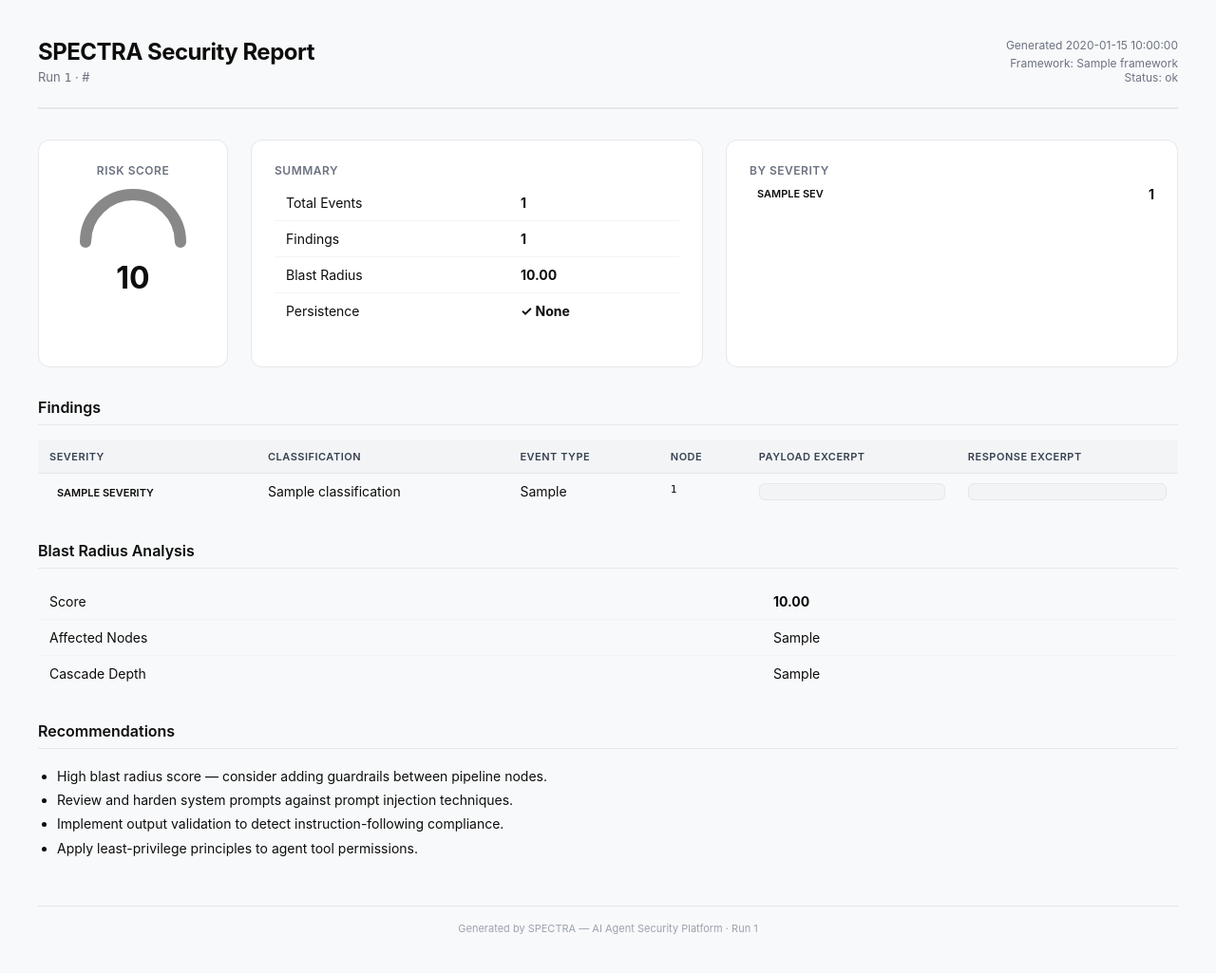
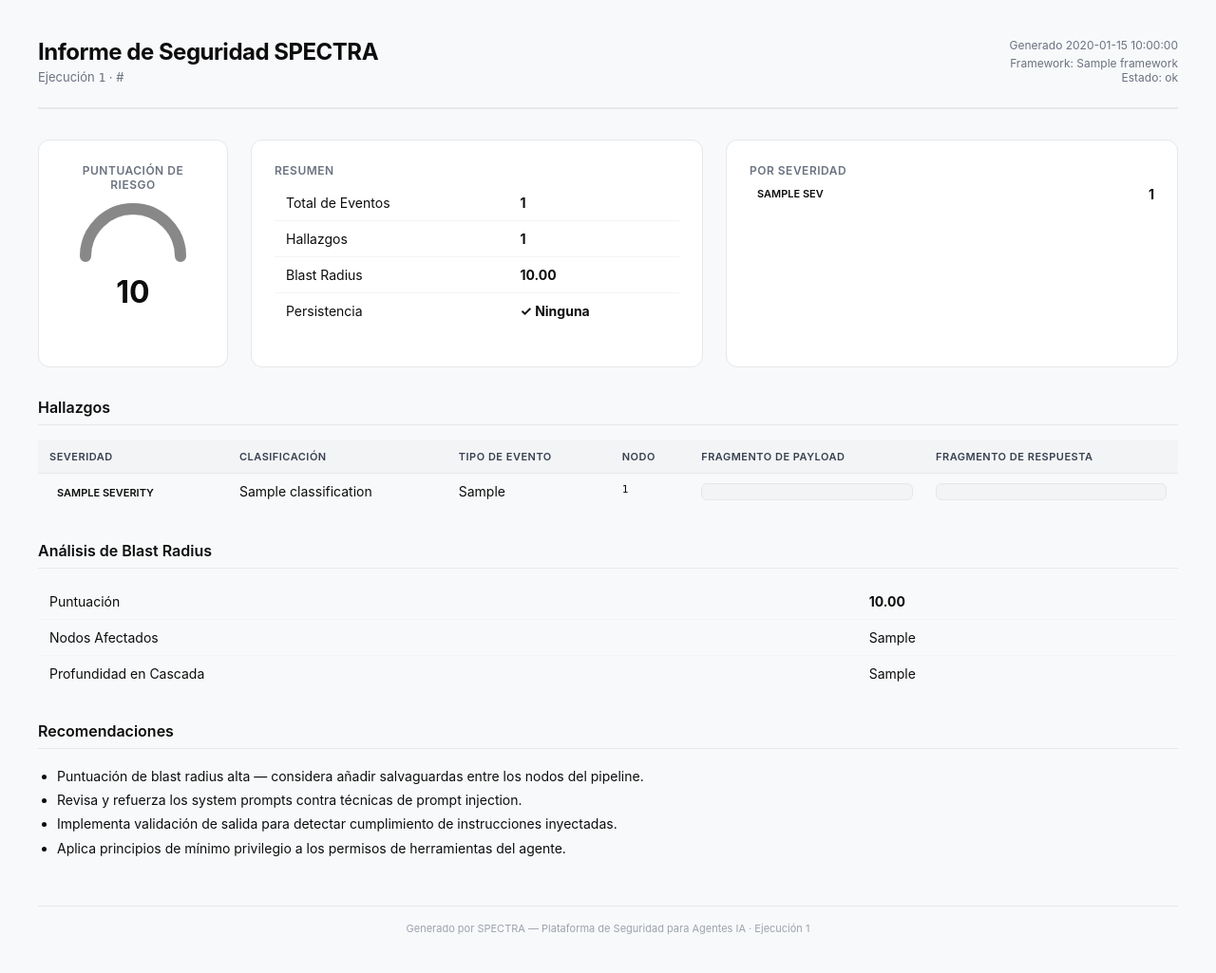
Before and after one commit to KristinaSabitova/SPECTRA, a Python web app: template backend/app/templates/report_html.j2 in a window 1280 px wide. Shown: the whole page at 95% size. Run offline with Jinja, Linux system fonts and the light colour scheme; the template is opened without the code that fills it: most values are stand-ins (such as "Sample title", 1, 10 or a date in 2020).

Commit message:
feat: translate backend content to Spanish - catalog descriptions, report generator, forensic reasoning - runner.py: translate _PAYLOAD_RISK_MEANING, _PAYLOAD_EXPECTED_BEHAVIOR, _build_forensic_reasoning strings; add _CLASSIFICATION_LABEL for classification display - catalog.py: translate all 11 PayloadTemplate description fields - report_markdown.j2 + report_html.j2: translate all UI labels, section headers, table headers, recommendations - FindingsList.tsx: remove hardcoded English fallbacks from t() calls - RiskScoring.tsx + index.css: fix ScoreBar layout — percentage value in flex row outside bar fill - i18n locales (es/en/ru): add findings.detail section with 11 keys

```diff
--- a/backend/app/templates/report_html.j2
+++ b/backend/app/templates/report_html.j2
@@ -1,9 +1,9 @@
 <!DOCTYPE html>
-<html lang="en">
+<html lang="es">
 <head>
   <meta charset="UTF-8">
   <meta name="viewport" content="width=device-width, initial-scale=1.0">
-  <title>SPECTRA Report — {{ run.id[:8] }}</title>
+  <title>Informe SPECTRA — {{ run.id[:8] }}</title>
   <style>
     * { box-sizing: border-box; margin: 0; padding: 0; }
     body { font-family: -apple-system, BlinkMacSystemFont, "Segoe UI", sans-serif;
@@ -52,22 +52,22 @@
 
 <div class="header">
   <div>
-    <h1>SPECTRA Security Report</h1>
+    <h1>Informe de Seguridad SPECTRA</h1>
     <div style="color:#6B7280; margin-top:4px; font-size:13px;">
-      Run <code>{{ run.id[:8] }}</code> · {{ run.target_url }}
+      Ejecución <code>{{ run.id[:8] }}</code> · {{ run.target_url }}
     </div>
   </div>
   <div class="meta">
-    <div>Generated {{ now }}</div>
-    <div style="margin-top:4px;">Framework: {{ run.framework or "Unknown" }}</div>
-    <div>Status: {{ run.status }}</div>
+    <div>Generado {{ now }}</div>
+    <div style="margin-top:4px;">Framework: {{ run.framework or "Desconocido" }}</div>
+    <div>Estado: {{ run.status }}</div>
   </div>
 </div>
 
 <div class="score-section">
-  <!-- Score gauge -->
+  <!-- Gauge de puntuación -->
   <div class="score-card" style="text-align:center; flex: 0 0 200px;">
-    <h3>Risk Score</h3>
+    <h3>Puntuación de Riesgo</h3>
     <svg class="gauge-svg" width="120" height="70" viewBox="0 0 120 70">
       <path d="M10,60 A50,50 0 0,1 110,60" fill="none" stroke="#E5E7EB" stroke-width="12"/>
       <path d="M10,60 A50,50 0 0,1 110,60" fill="none"
@@ -78,44 +78,44 @@
     <div class="score-value {{ score_class }}">{{ score_display }}</div>
   </div>
 
-  <!-- Summary stats -->
+  <!-- Estadísticas de resumen -->
   <div class="score-card">
-    <h3>Summary</h3>
+    <h3>Resumen</h3>
     <table>
-      <tr><td>Total Events</td><td><strong>{{ run.total_events }}</strong></td></tr>
-      <tr><td>Findings</td><td><strong>{{ run.findings_count }}</strong></td></tr>
+      <tr><td>Total de Eventos</td><td><strong>{{ run.total_events }}</strong></td></tr>
+      <tr><td>Hallazgos</td><td><strong>{{ run.findings_count }}</strong></td></tr>
       <tr><td>Blast Radius</td><td><strong>{{ "%.2f"|format(run.blast_radius_score or 0) }}</strong></td></tr>
-      <tr><td>Persistence</td>
-          <td><strong>{{ "⚠️ Detected" if run.persistence_detected else "✓ None" }}</strong></td></tr>
+      <tr><td>Persistencia</td>
+          <td><strong>{{ "⚠️ Detectada" if run.persistence_detected else "✓ Ninguna" }}</strong></td></tr>
     </table>
   </div>
 
-  <!-- Severity breakdown -->
+  <!-- Desglose por severidad -->
   <div class="score-card">
-    <h3>By Severity</h3>
+    <h3>Por Severidad</h3>
     {% for sev, count in severity_counts.items() %}
     <div style="display:flex; justify-content:space-between; margin-bottom:8px; align-items:center;">
       <span class="badge badge-{{ sev }}">{{ sev }}</span>
       <strong>{{ count }}</strong>
     </div>
     {% else %}
-    <span style="color:#9CA3AF;">No findings</span>
+    <span style="color:#9CA3AF;">Sin hallazgos</span>
     {% endfor %}
   </div>
 </div>
 
 {% if findings %}
 <div class="section">
-  <h2>Findings</h2>
+  <h2>Hallazgos</h2>
   <table>
     <thead>
       <tr>
-        <th>Severity</th>
-        <th>Classification</th>
-        <th>Event Type</th>
-        <th>Node</th>
-        <th>Payload Excerpt</th>
-        <th>Response Excerpt</th>
+        <th>Severidad</th>
+        <th>Clasificación</th>
+        <th>Tipo de Evento</th>
+        <th>Nodo</th>
+        <th>Fragmento de Payload</th>
+        <th>Fragmento de Respuesta</th>
       </tr>
     </thead>
     <tbody>
@@ -136,38 +136,38 @@
 
 {% if run.blast_radius_detail %}
 <div class="section">
-  <h2>Blast Radius Analysis</h2>
+  <h2>Análisis de Blast Radius</h2>
   <table>
-    <tr><td>Score</td><td><strong>{{ "%.2f"|format(run.blast_radius_score or 0) }}</strong></td></tr>
-    <tr><td>Affected Nodes</td>
-        <td>{{ run.blast_radius_detail.get("affected_nodes", []) | join(", ") or "None" }}</td></tr>
-    <tr><td>Cascade Depth</td>
+    <tr><td>Puntuación</td><td><strong>{{ "%.2f"|format(run.blast_radius_score or 0) }}</strong></td></tr>
+    <tr><td>Nodos Afectados</td>
+        <td>{{ run.blast_radius_detail.get("affected_nodes", []) | join(", ") or "Ninguno" }}</td></tr>
+    <tr><td>Profundidad en Cascada</td>
         <td>{{ run.blast_radius_detail.get("cascade_depth", 0) }}</td></tr>
   </table>
 </div>
 {% endif %}
 
 <div class="section">
-  <h2>Recommendations</h2>
+  <h2>Recomendaciones</h2>
   <ul style="padding-left:20px; line-height:1.8;">
     {% if run.persistence_detected %}
-    <li>Persistence detected — review memory and context management in the pipeline.</li>
+    <li>Persistencia detectada — revisa la gestión de memoria y contexto en el pipeline.</li>
     {% endif %}
     {% if (run.blast_radius_score or 0) > 0.7 %}
-    <li>High blast radius score — consider adding guardrails between pipeline nodes.</li>
+    <li>Puntuación de blast radius alta — considera añadir salvaguardas entre los nodos del pipeline.</li>
     {% endif %}
     {% if run.findings_count > 0 %}
-    <li>Review and harden system prompts against prompt injection techniques.</li>
-    <li>Implement output validation to detect instruction-following compliance.</li>
-    <li>Apply least-privilege principles to agent tool permissions.</li>
+    <li>Revisa y refuerza los system prompts contra técnicas de prompt injection.</li>
+    <li>Implementa validación de salida para detectar cumplimiento de instrucciones inyectadas.</li>
+    <li>Aplica principios de mínimo privilegio a los permisos de herramientas del agente.</li>
     {% else %}
-    <li>No findings — continue monitoring with updated payload catalogs.</li>
+    <li>Sin hallazgos — continúa monitorizando con catálogos de payloads actualizados.</li>
     {% endif %}
   </ul>
 </div>
 
 <div class="footer">
-  Generated by SPECTRA — AI Agent Security Platform · Run {{ run.id }}
+  Generado por SPECTRA — Plataforma de Seguridad para Agentes IA · Ejecución {{ run.id }}
 </div>
 
 </body>
--- a/frontend/src/components/audit/FindingsList.tsx
+++ b/frontend/src/components/audit/FindingsList.tsx
@@ -112,7 +112,7 @@ export default function FindingsList({ events }: Props) {
                         {payloadDesc && (
                           <div className="finding-detail-section">
                             <span className="finding-detail-label">
-                              {t('findings.detail.description', 'Payload description')}
+                              {t('findings.detail.description')}
                             </span>
                             <p className="finding-detail-desc">{payloadDesc}</p>
                           </div>
@@ -121,7 +121,7 @@ export default function FindingsList({ events }: Props) {
                         {reasoning && (
                           <div className="finding-detail-section">
                             <span className="finding-detail-label">
-                              {t('findings.detail.reasoning', 'Forensic reasoning')}
+                              {t('findings.detail.reasoning')}
                             </span>
                             <pre className="finding-detail-reasoning">{reasoning}</pre>
                           </div>
@@ -130,7 +130,7 @@ export default function FindingsList({ events }: Props) {
                         {forensicMatches.length > 0 && (
                           <div className="finding-detail-section">
                             <span className="finding-detail-label">
-                              {t('findings.detail.matches', 'Forensic matches')} ({forensicMatches.length})
+                              {t('findings.detail.matches')} ({forensicMatches.length})
                             </span>
                             <div className="forensic-match-list">
                               {forensicMatches.map((m, i) => (
--- a/frontend/src/components/audit/RiskScoring.tsx
+++ b/frontend/src/components/audit/RiskScoring.tsx
@@ -67,6 +67,7 @@ function RiskGauge({ score, level }: { score: number; level: RiskLevel }) {
 
 function ScoreBar({ value, color, weight }: { value: number; color: string; weight: number }) {
   return (
+    <div className="risk-bar-wrap">
       <div className="risk-bar-track">
         <div
           className="risk-bar-fill"
@@ -77,6 +78,7 @@ function ScoreBar({ value, color, weight }: { value: number; color: string; weig
             transition: 'width 0.6s ease',
           }}
         />
+      </div>
       <span className="risk-bar-value">{Math.round(value)}</span>
     </div>
   )
```
Also changed, not shown: backend/app/engine/execution/runner.py (+67 -52 lines), backend/app/engine/payloads/catalog.py (+11 -11 lines), backend/app/templates/report_markdown.j2 (+33 -33 lines), frontend/src/i18n/locales/en.json (+14 -1 lines), frontend/src/i18n/locales/es.json (+14 -1 lines), frontend/src/i18n/locales/ru.json (+14 -1 lines), frontend/src/index.css (+10 -4 lines). Lines whose indentation alone changed are shown as unchanged.
